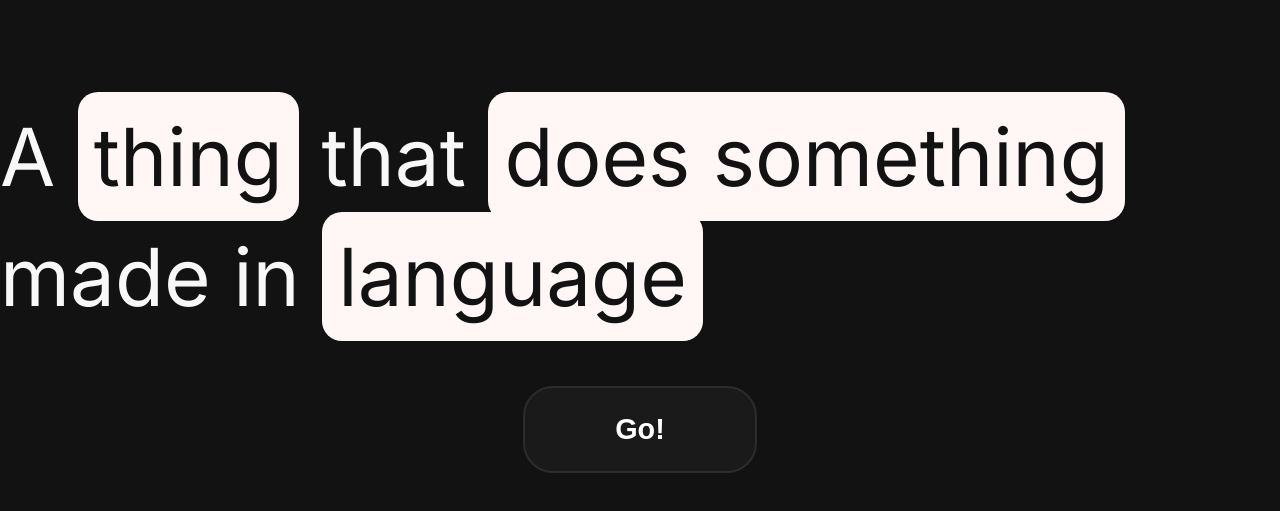
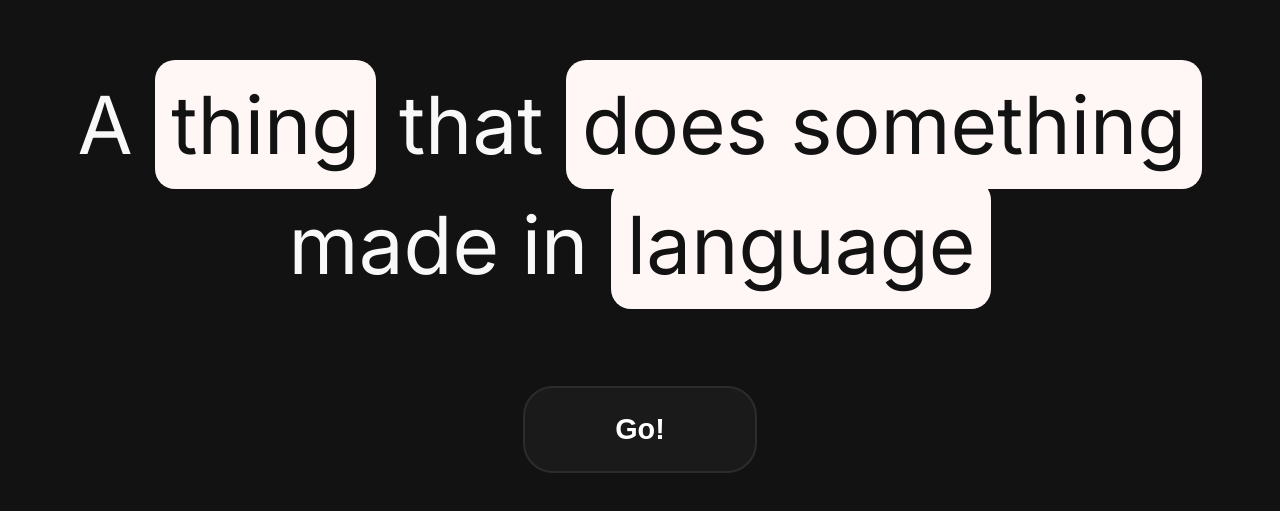
Before and after one commit to ericafk0001/random-project-generator, a plain HTML site: page index.html in a window 1280 px wide. Shown: the part 183-694 px from the top of the page. Drawn offline with Linux system fonts and the light colour scheme.

Commit message:
update css layout

```diff
--- a/script.js
+++ b/script.js
@@ -1,5 +1,3 @@
 const generateBtn = document.getElementById("generate");
 
-generateBtn.addEventListener("click", function () {
-  alert("get a job");
-});
+generateBtn.addEventListener("click", function () {});
--- a/style.css
+++ b/style.css
@@ -16,8 +16,19 @@ body {
 }
 
 p {
-  font-size: 5rem;
+  font-size: clamp(2rem, 8vw, 5rem);
   line-height: 1.5;
+  text-align: center;
+  margin-bottom: 2rem;
+}
+
+#main-container {
+  display: flex;
+  flex-direction: column;
+  align-items: center;
+  justify-content: center;
+  height: 100vh;
+  padding: 2rem;
 }
 
 .stuff {
@@ -74,11 +85,3 @@ p {
   border-color: #666666;
   background: #292929;
 }
-
-#main-container {
-  display: flex;
-  flex-direction: column;
-  align-items: center;
-  justify-content: center;
-  height: 100vh;
-}
```
